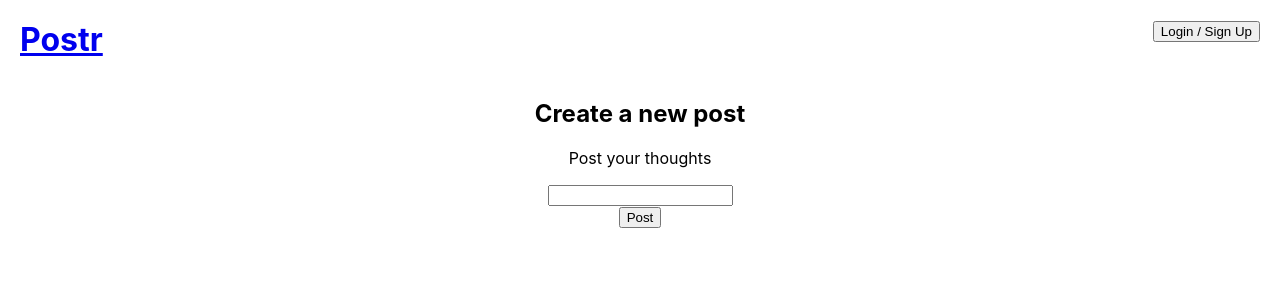
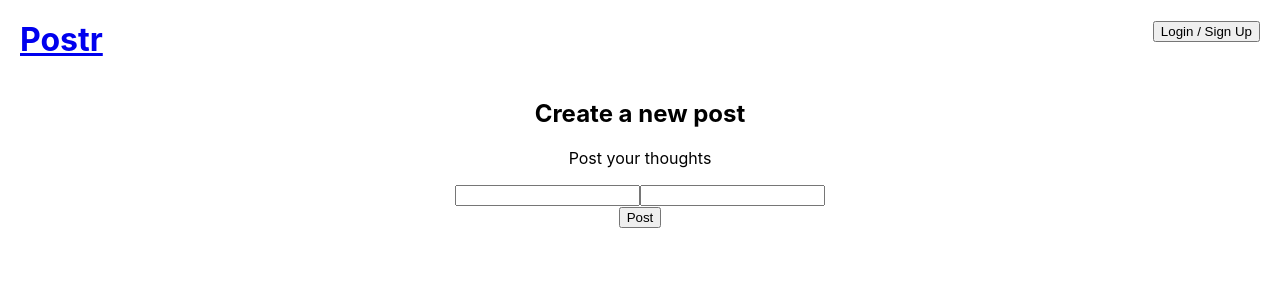
Before and after one commit to Jcillo507/postr, a React (Create React App) app in the folder client/: page /new/post in a window 1280 px wide. Shown: the top 300 px of the page. Built offline with nearby package versions, Linux system fonts and the light colour scheme.

Commit message:
close to create working

```diff
--- a/client/src/Components/PostCreate.jsx
+++ b/client/src/Components/PostCreate.jsx
@@ -2,8 +2,7 @@ import React from "react";
 import { withRouter } from "react-router-dom";
 
 function PostCreate(props) {
-  const id = localStorage.getItem("userId");
-  console.log(props)
+  const id = localStorage.getItem('userId')
   return (
     <div>
       <h2>Create a new post</h2>
@@ -17,9 +16,9 @@ function PostCreate(props) {
           onChange={props.handleFormChange}
         />
         <input
-          type="hidden"
+          type="text"
           name="user_id"
-          value={id}
+          value={props.postForm.id}
           onChange={props.handleFormChange}
         />
 
```
